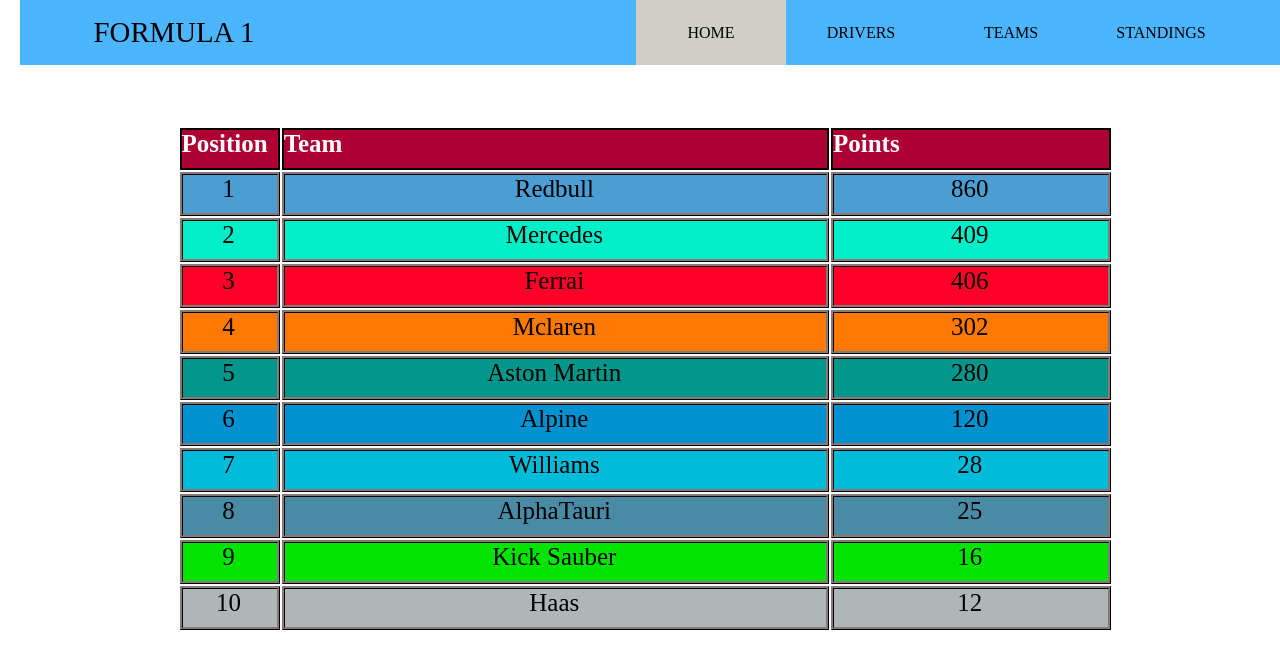
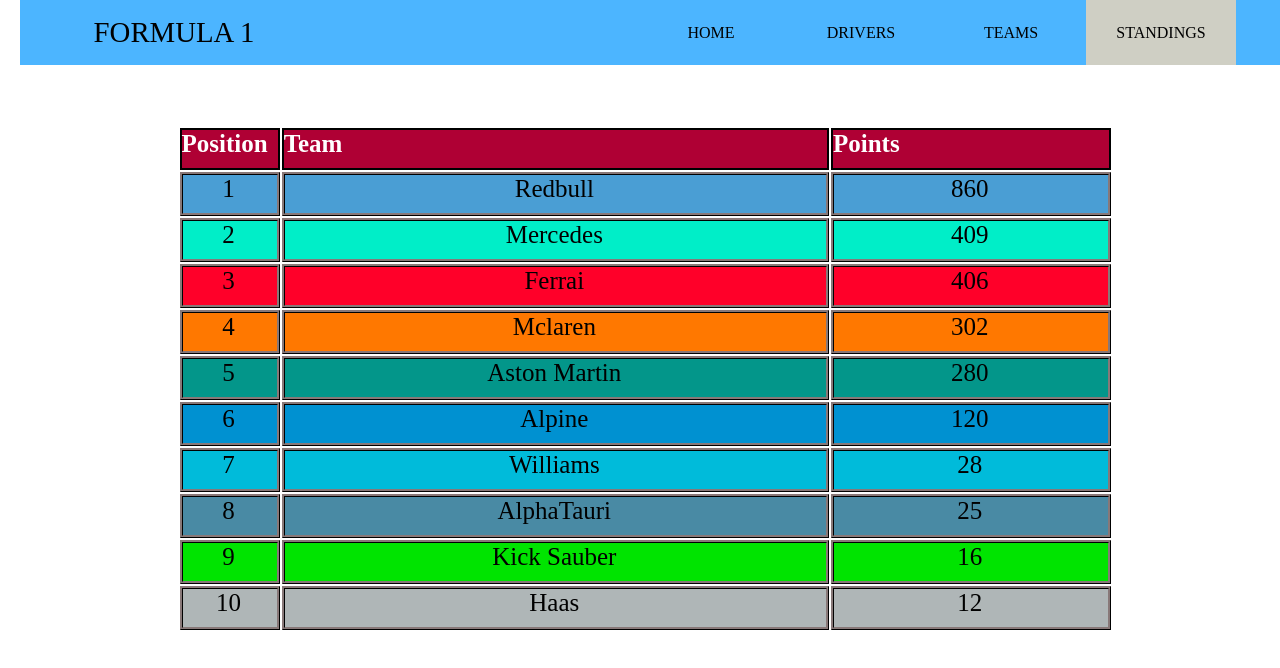
Before and after one commit to ewan-f-davies/J08577, a plain HTML site: page constructorStandings.html in a window 1280 px wide. Drawn offline with Linux system fonts and the light colour scheme.

Commit message:
current page set to correct page

```diff
--- a/constructorStandings.html
+++ b/constructorStandings.html
@@ -18,14 +18,14 @@
             </div>
             <div class="main_list" id="mainListDiv">
                 <ul>
-                    <li><a href="#" class="current-page">Home</a></li>
+                    <li><a href="#">Home</a></li>
                     <li><a href="drivers.html">Drivers</a>
                         <ul>
                             <li><a href="legends.html">Legends</a></li>
                         </ul>
                     </li>
                     <li><a href="teams.html">Teams</a></li>
-                    <li><a href="#">Standings</a>
+                    <li><a href="#" class="current-page">Standings</a>
                         <ul>
                             <li><a href="driverStanding.html">Driver Standings</a></li>
                             <li><a href="constructorStandings.html">Constructor Standings</a></li>
```
Also changed, not shown: driverStanding.html (+2 -2 lines), teams.html (+2 -2 lines).
